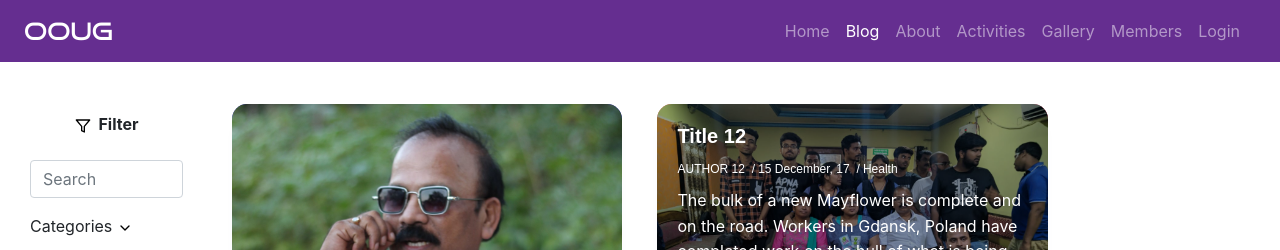
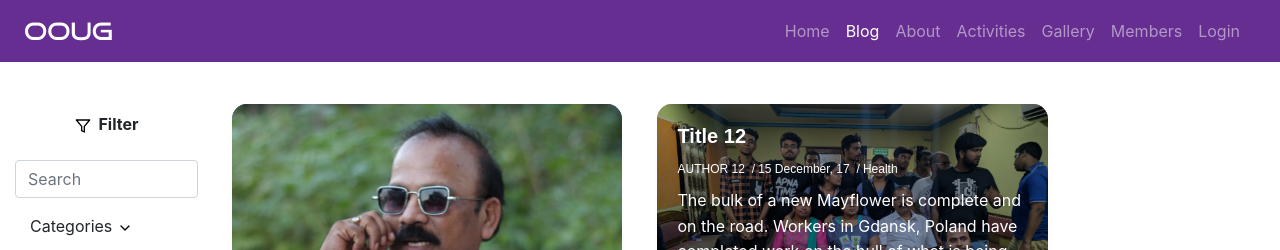
Before and after one commit to ooug/web, an Angular app: page /blog in a window 1280 px wide. Shown: the top 250 px of the page. Built offline with nearby package versions, Linux system fonts and the light colour scheme.

Commit message:
filter alignment correction

```diff
--- a/src/app/components/sidebar/sidebar.component.scss
+++ b/src/app/components/sidebar/sidebar.component.scss
@@ -1,7 +1,7 @@
 #sidebar-wrapper {
   padding-top: 4rem;
   position: fixed;
-  z-index: 2;
+  z-index: 3;
   min-height: 100vh;
   margin-left: -15rem;
   -webkit-transition: margin 0.25s ease-out;
--- a/src/app/pages/blog/component/filter/filter.component.html
+++ b/src/app/pages/blog/component/filter/filter.component.html
@@ -8,8 +8,7 @@
       <strong class="d-none d-md-inline"> &nbsp;Filter</strong>
     </div>
     <!-- search bar -->
-    <div class="col-md-12 d-none d-md-block my-3">
-      <div class="input-group">
+    <div class="col-md-12 d-none d-md-block my-3 px-0">
       <form [formGroup]="searchForm">
         <input
           type="text"
@@ -19,7 +18,6 @@
           (keyup)="searchBlog()"
         />
       </form>
-      </div>
     </div>
     <!-- Categories -->
     <div class="col-md-12 col-4" style="padding-right: 0;">
```
Lines whose indentation alone changed are shown as unchanged.
